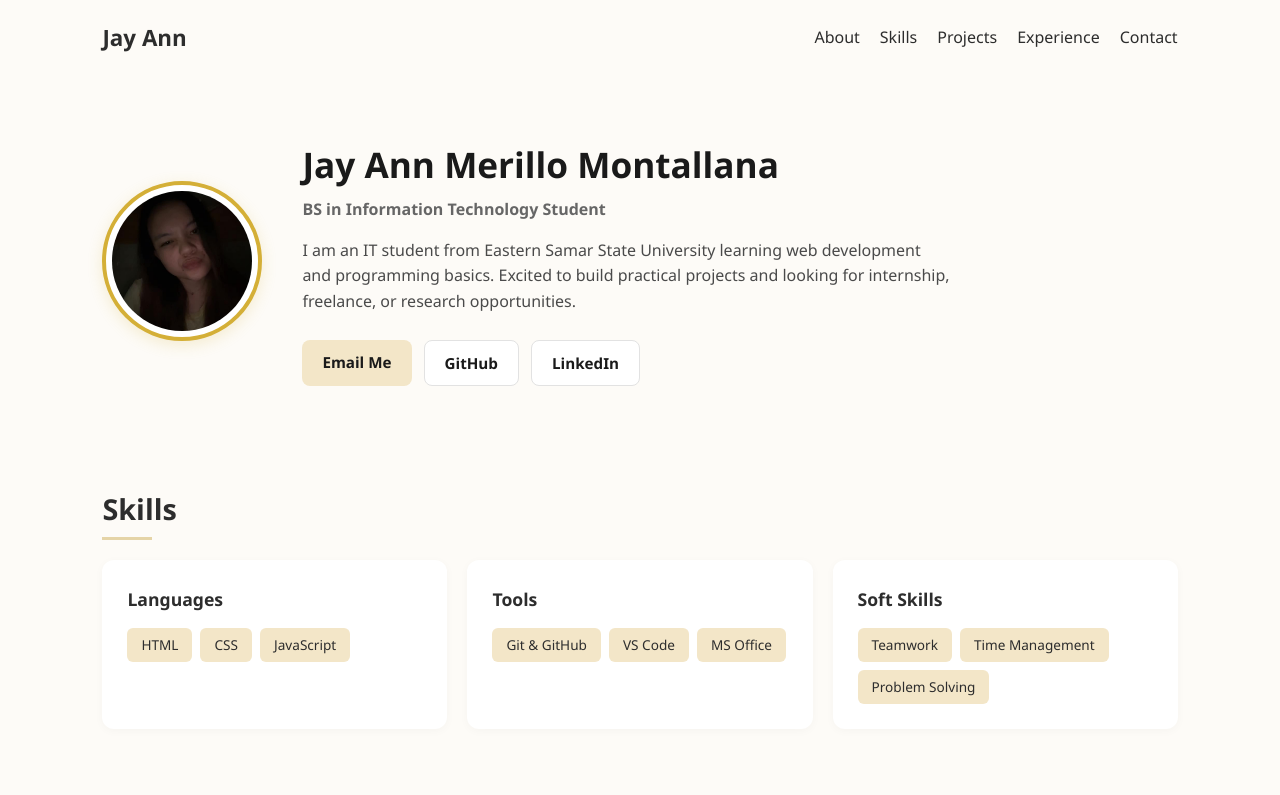
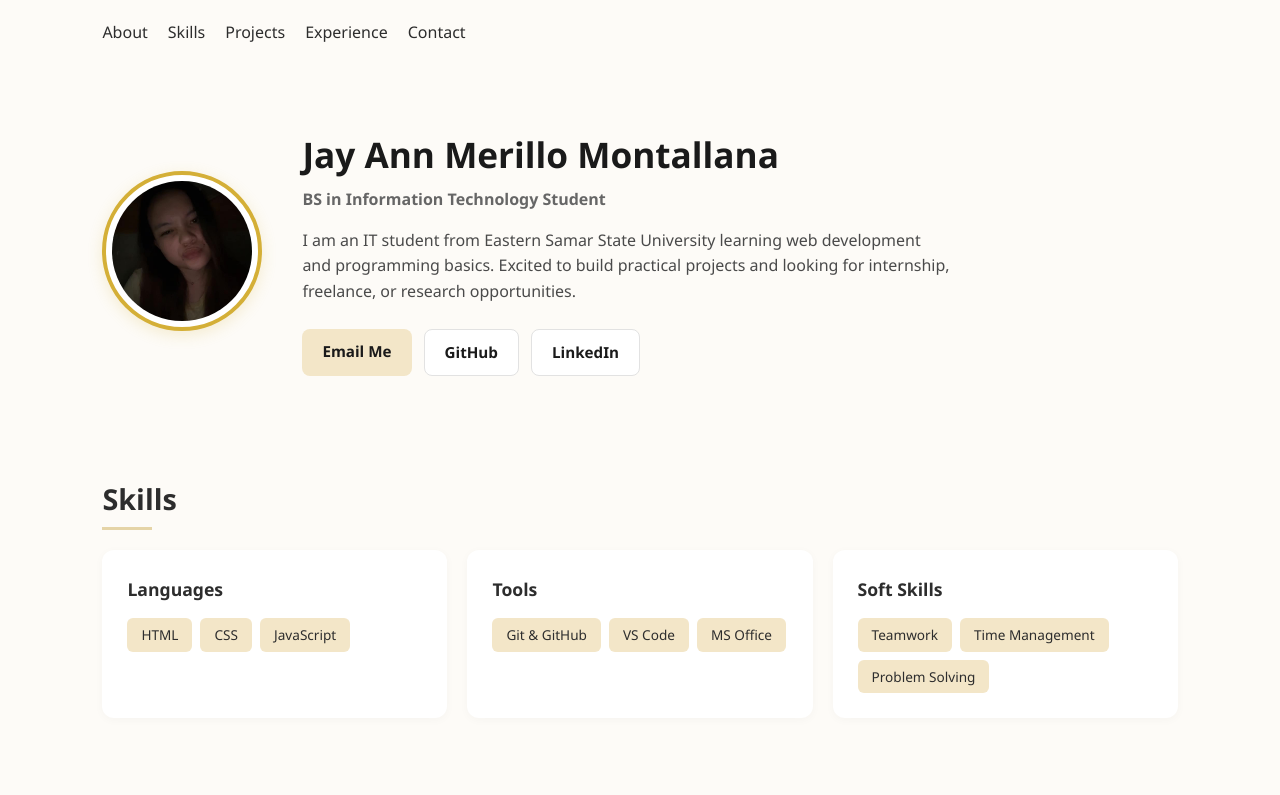
Before and after one commit to jxyxnn/my-portfolio, a plain HTML site: page index.html in a window 1280 px wide. Shown: the top 795 px of the page. Drawn offline with Linux system fonts and the light colour scheme.

Commit message:
update index.html

```diff
--- a/index.html
+++ b/index.html
@@ -10,7 +10,6 @@
 
   <!-- Navigation -->
   <nav class="navbar">
-    <div class="logo">Jay Ann</div>
     <ul class="nav-links">
       <li><a href="#about">About</a></li>
       <li><a href="#skills">Skills</a></li>
```
